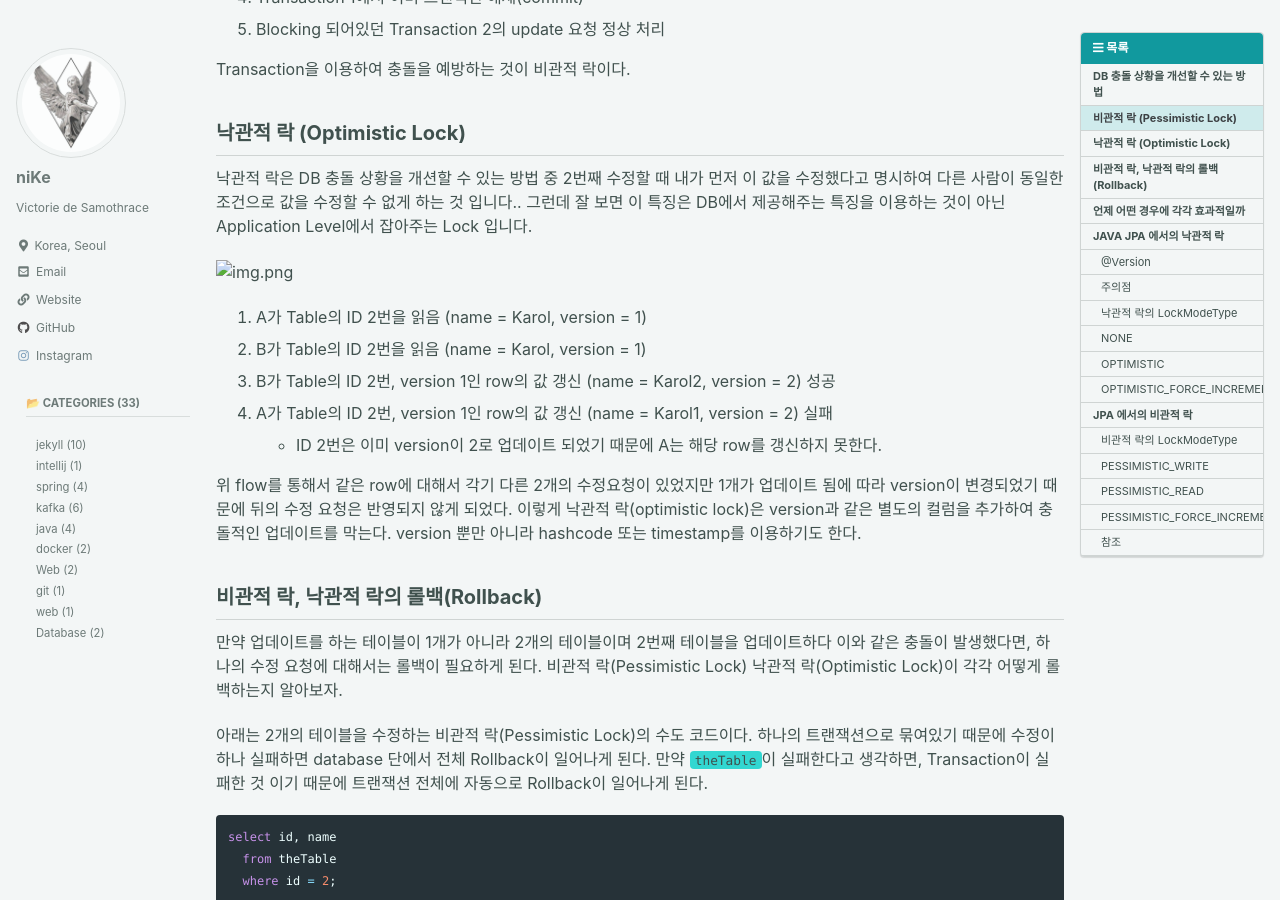
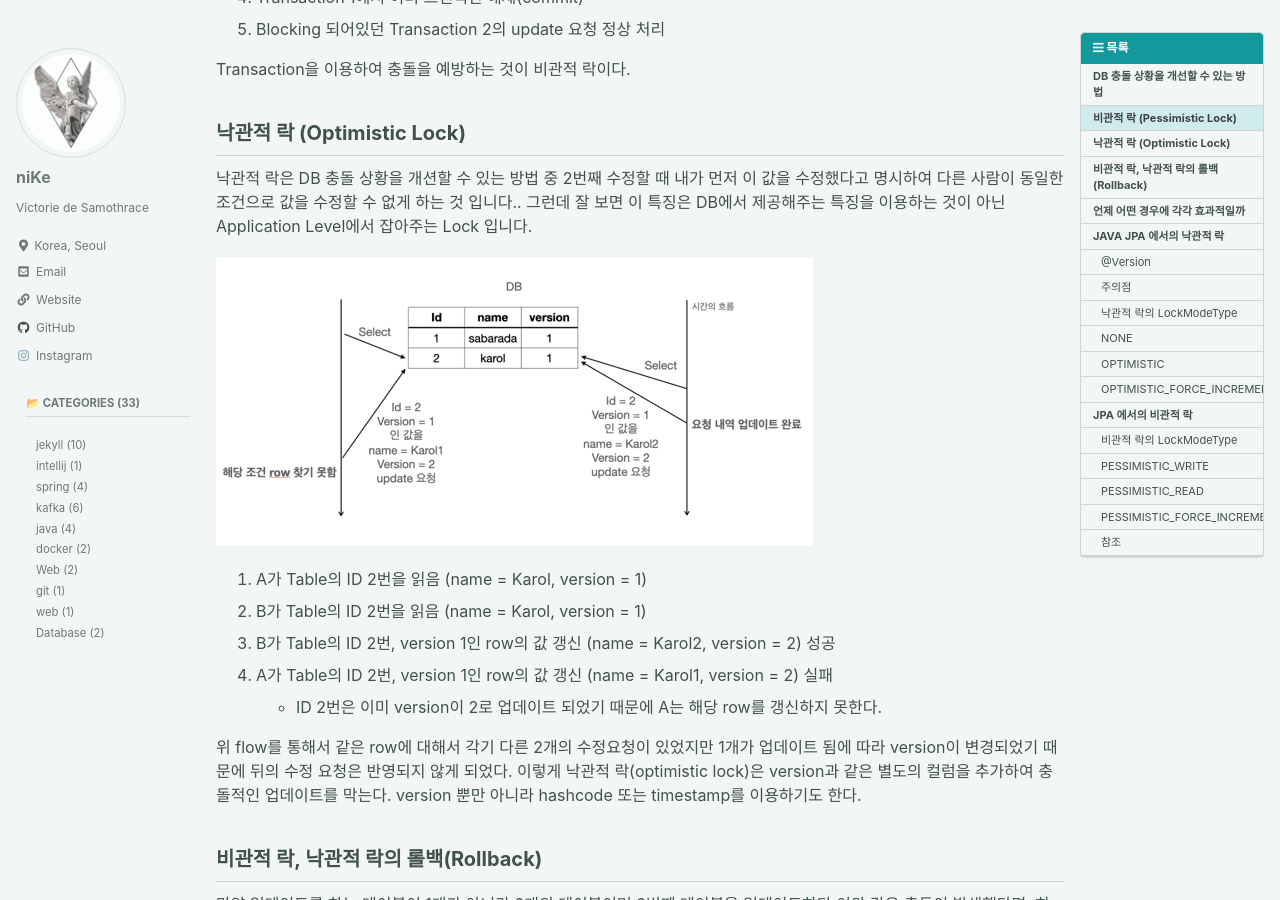
Before and after one commit to KwakTaeMin/KwakTaeMin.github.io, a Jekyll site: the page built from _posts/2023-09-18-Optimistic Lock Pessimistic Lock.md, in a window 1280 px wide and 900 px high, scrolled down 1083 px. Built offline with Jekyll 4.4.1, drawn with Linux system fonts in a browser that asks for light colours; cached includes are drawn as plain includes; some web fonts are replaced; comment, search, counter and statistics services are not loaded.

Commit message:
낙관적락 비관적 참조 추가

```diff
--- a/_posts/2023-09-18-Optimistic Lock Pessimistic Lock.md
+++ b/_posts/2023-09-18-Optimistic Lock Pessimistic Lock.md
@@ -48,7 +48,7 @@ Transaction을 이용하여 충돌을 예방하는 것이 비관적 락이다.
 다른 사람이 동일한 조건으로 값을 수정할 수 없게 하는 것 입니다.. 그런데 잘 보면 이 특징은 DB에서 제공해주는
 특징을 이용하는 것이 아닌 Application Level에서 잡아주는 Lock 입니다.
 
-![img.png](../assets/images/2309/18-02.png)
+![img.png](/assets/images/2309/18-02.png)
 
 1. A가 Table의 ID 2번을 읽음 (name = Karol, version = 1)
 2. B가 Table의 ID 2번을 읽음 (name = Karol, version = 1)
```
